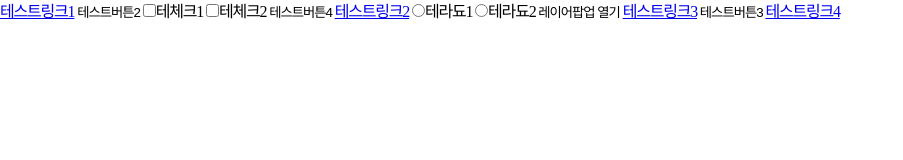
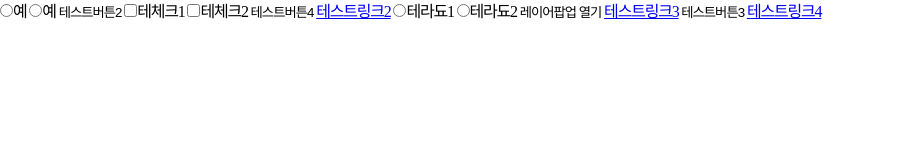
Before and after one commit to verybon/devicetest, a plain HTML site: page wa.html in a window 1280 px wide. Shown: the whole page, without its empty margins (0-903 px from the left). Drawn offline with nearby package versions, Linux system fonts and the light colour scheme.

Commit message:
Update wa.html

```diff
--- a/wa.html
+++ b/wa.html
@@ -22,7 +22,11 @@
 </head>
 <body data-isr="intr" data-uix="rp">
   <div class="rpIsr" id="inquire_append">
-    <a href="#">테스트링크1</a>
+    <a href="#" role="radio" aria-label="예" aria-checked="false"><span class="hide"><span>예</span><span>미선택됨</span></span></a>
+    <input type="radio" name="testrdo3" id="testrdo3_1" tabindex="-1"><label for="testrdo3_1">예</label>
+    <a href="#" role="radio" aria-label="예" aria-checked="false"><span class="hide"><span>예</span><span>미선택됨</span></span></a>
+    <input type="radio" name="testrdo3" id="testrdo3_2" tabindex="-1"><label for="testrdo3_2">예</label>
+    <a href="#" role="radio" aria-label="예" aria-checked="false"><span class="hide"><span>예</span><span>미선택됨</span></span></a>
     <button type="button" id="btn-laypop-func2">테스트버튼2</button>
     <input type="checkbox" name="testchk1" id="testchk1_1"><label for="testchk1_1">테체크1</label>
     <input type="checkbox" name="testchk1" id="testchk1_2"><label for="testchk1_2">테체크2</label>
```
